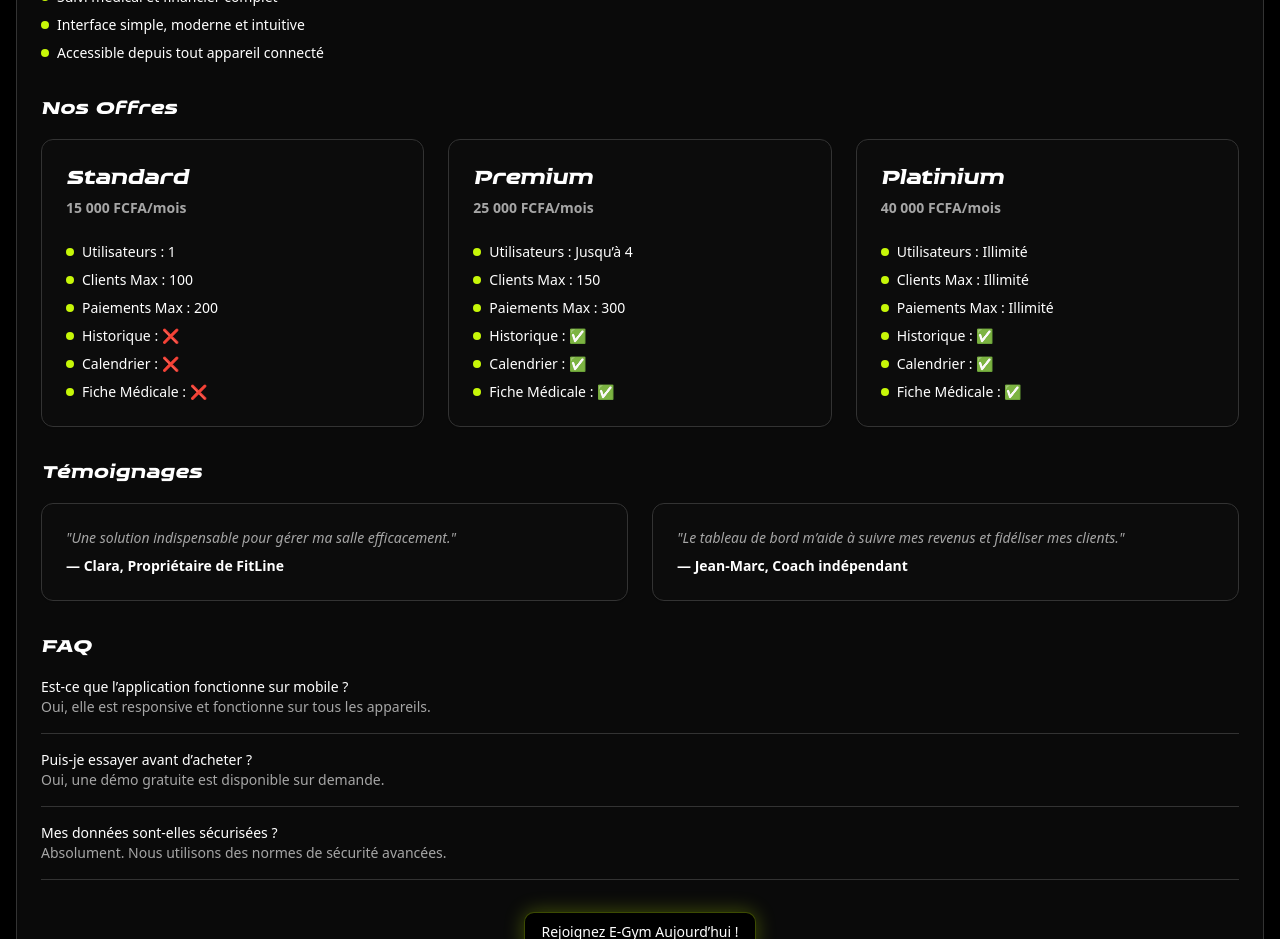
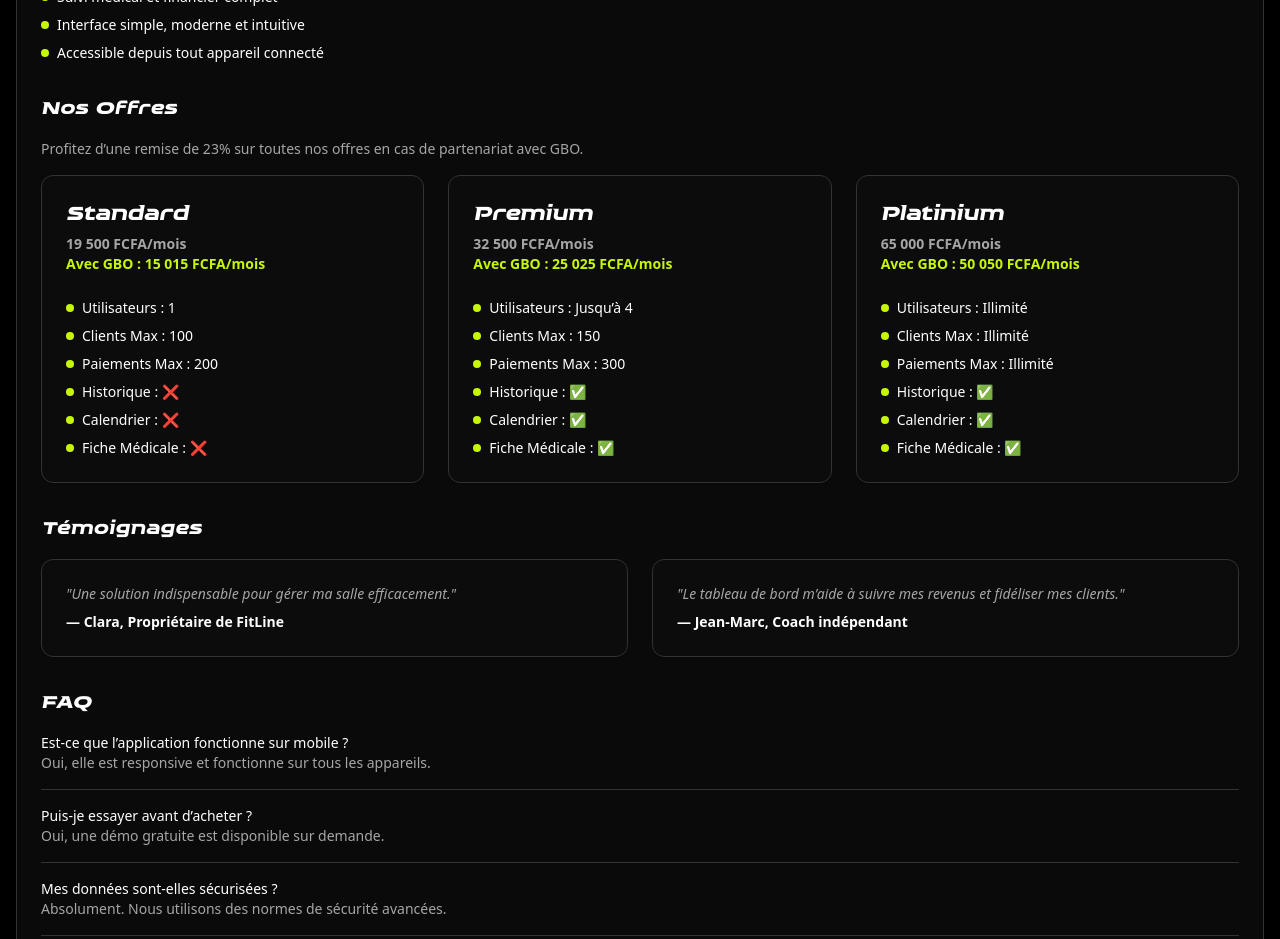
Before and after one commit to schilo1/move-connect, a React (Vite) app: page /products in a window 1280 px wide. Shown: the part 900-1839 px from the top of the page. Built offline with nearby package versions, Linux system fonts and the light colour scheme.

Commit message:
egym issue

```diff
--- a/src/components/sections/AboutSection.tsx
+++ b/src/components/sections/AboutSection.tsx
@@ -536,14 +536,18 @@ const AboutSection = () => {
               <div className="flex items-center gap-2">
                 <Shield className="w-6 h-6 text-primary" />
                 <h3 className="text-xl font-bold text-foreground font-broaven">
-                  Notre Impact
+                  Notre Engagement
                 </h3>
               </div>
               <p className="text-muted-foreground font-semibold leading-relaxed">
-                Pour vous, nos adeptes, nous avons créé un écosystème complet
-                qui rend le sport accessible, motivant et durable. GBÔ s'engage
-                à transformer durablement l'écosystème sportif ivoirien en
-                plaçant l'humain au centre de sa démarche.
+                Notre ambition est de devenir le mouvement sportif leader en
+                Côte d'Ivoire et en Afrique francophone. Cet engagement repose
+                sur deux piliers : Impact social et économique : Nous croyons
+                fermement à l'essor d'une économie locale saine. En
+                commercialisant E-GYM, notre logiciel de gestion dédiée aux
+                salles de sport. En équipant les gérants de salles de sport d'un
+                outil de gestion performant, nous leur permettons de développer
+                leur activité.
               </p>
               <div className="bg-primary/5 rounded-lg p-4 border border-primary/20">
                 <p className="text-sm text-primary font-semibold">
--- a/src/components/sections/Product.tsx
+++ b/src/components/sections/Product.tsx
@@ -35,7 +35,8 @@ const ProductSection = () => {
       history: false,
       calendar: false,
       medical: false,
-      price: "15 000 FCFA/mois",
+      price: "19 500 FCFA/mois",
+      discountedPrice: "15 015 FCFA/mois",
     },
     {
       name: "Premium",
@@ -45,7 +46,8 @@ const ProductSection = () => {
       history: true,
       calendar: true,
       medical: true,
-      price: "25 000 FCFA/mois",
+      price: "32 500 FCFA/mois",
+      discountedPrice: "25 025 FCFA/mois",
     },
     {
       name: "Platinium",
@@ -55,7 +57,8 @@ const ProductSection = () => {
       history: true,
       calendar: true,
       medical: true,
-      price: "40 000 FCFA/mois",
+      price: "65 000 FCFA/mois",
+      discountedPrice: "50 050 FCFA/mois",
     },
   ];
 
@@ -114,49 +117,6 @@ const ProductSection = () => {
             produits vous offrent le soutien nécessaire pour réussir.
           </p>
         </div>
-
-        {/* Products Grid */}
-        {/* <div className="grid md:grid-cols-3 gap-8 mb-16">
-          {services.map((service, index) => (
-            <Card
-              key={index}
-              className="group hover:shadow-neon transition-all duration-300 hover:-translate-y-2 bg-card/80 backdrop-blur-sm border-border hover:border-primary/50 animate-fade-in-up"
-              style={{ animationDelay: `${index * 0.1}s` }}
-            >
-              <CardHeader className="space-y-4">
-                <div className="w-12 h-12 bg-primary/20 rounded-lg flex items-center justify-center group-hover:scale-110 transition-transform duration-300">
-                  <service.icon className="w-6 h-6 text-primary" />
-                </div>
-                <div>
-                  <CardTitle className="text-xl font-bold text-foreground group-hover:text-primary transition-colors font-broaven">
-                    {service.title}
-                  </CardTitle>
-                  <CardDescription className="text-muted-foreground mt-2 font-semibold">
-                    {service.description}
-                  </CardDescription>
-                </div>
-              </CardHeader>
-              <CardContent>
-                <ul className="space-y-2">
-                  {service.features.map((feature, idx) => (
-                    <li key={idx} className="flex items-center gap-2 text-sm">
-                      <div className="w-2 h-2 bg-primary rounded-full"></div>
-                      <span className="text-foreground">{feature}</span>
-                    </li>
-                  ))}
-                </ul>
-                <a href={service.link}>
-                  <Button
-                    variant="outline"
-                    className="w-full mt-6 border-primary/30 hover:bg-primary hover:text-primary-foreground group-hover:glow-neon"
-                  >
-                    {service.cta}
-                  </Button>
-                </a>
-              </CardContent>
-            </Card>
-          ))}
-        </div> */}
 
         {/* E-Gym Details */}
         <section className="mb-16">
@@ -224,6 +184,10 @@ const ProductSection = () => {
                   <h3 className="text-lg font-semibold text-foreground font-broaven mb-4">
                     Nos Offres
                   </h3>
+                  <p className="text-sm text-muted-foreground mb-4">
+                    Profitez d’une remise de 23% sur toutes nos offres en cas de
+                    partenariat avec GBO.
+                  </p>
                   <div className="grid md:grid-cols-3 gap-6">
                     {eGymPlans.map((plan, idx) => (
                       <Card
@@ -236,7 +200,10 @@ const ProductSection = () => {
                             {plan.name}
                           </CardTitle>
                           <CardDescription className="text-muted-foreground mt-2 font-semibold">
-                            {plan.price}
+                            {plan.price} <br />
+                            <span className="text-primary">
+                              Avec GBO : {plan.discountedPrice}
+                            </span>
                           </CardDescription>
                         </CardHeader>
                         <CardContent>
```
